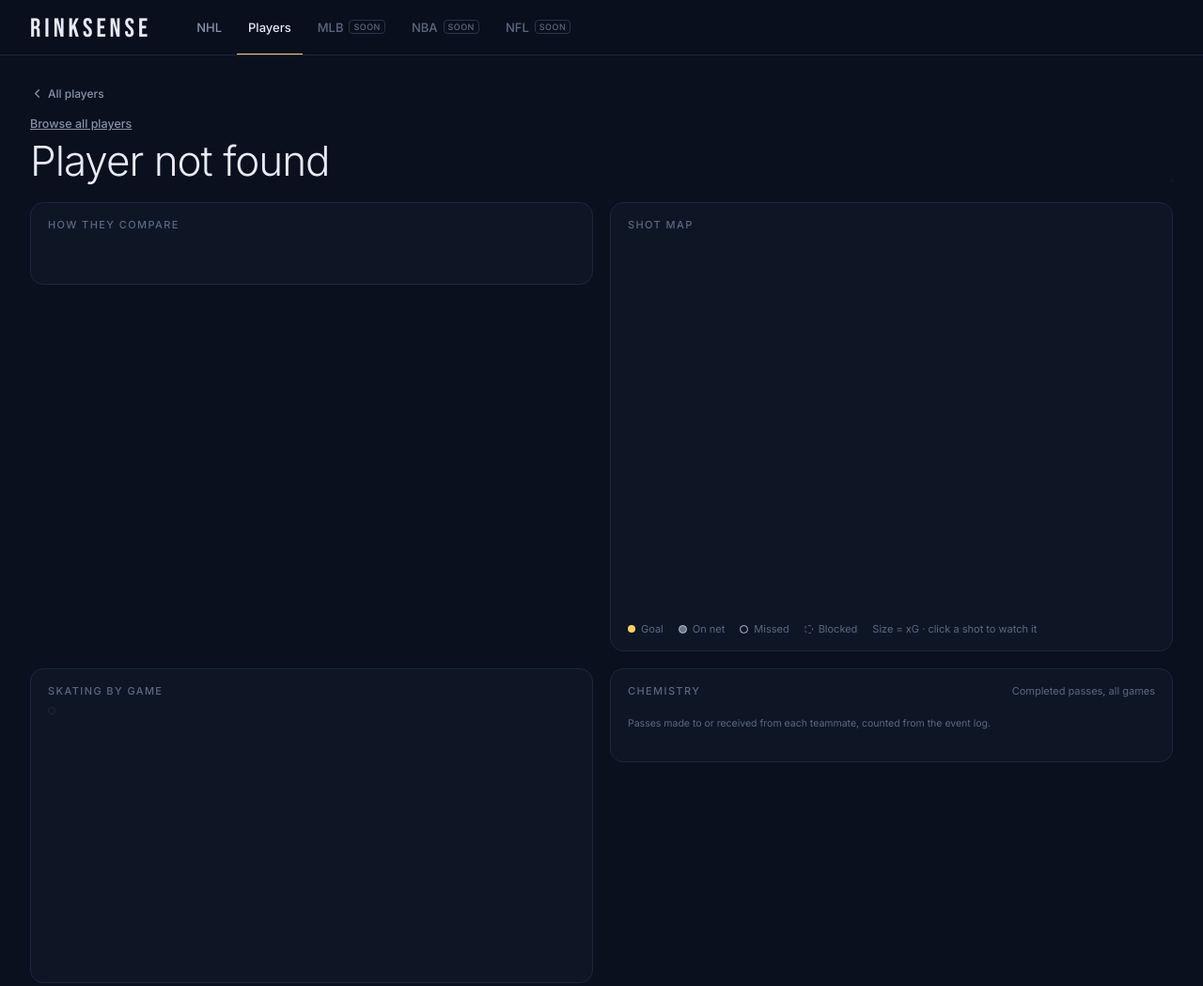
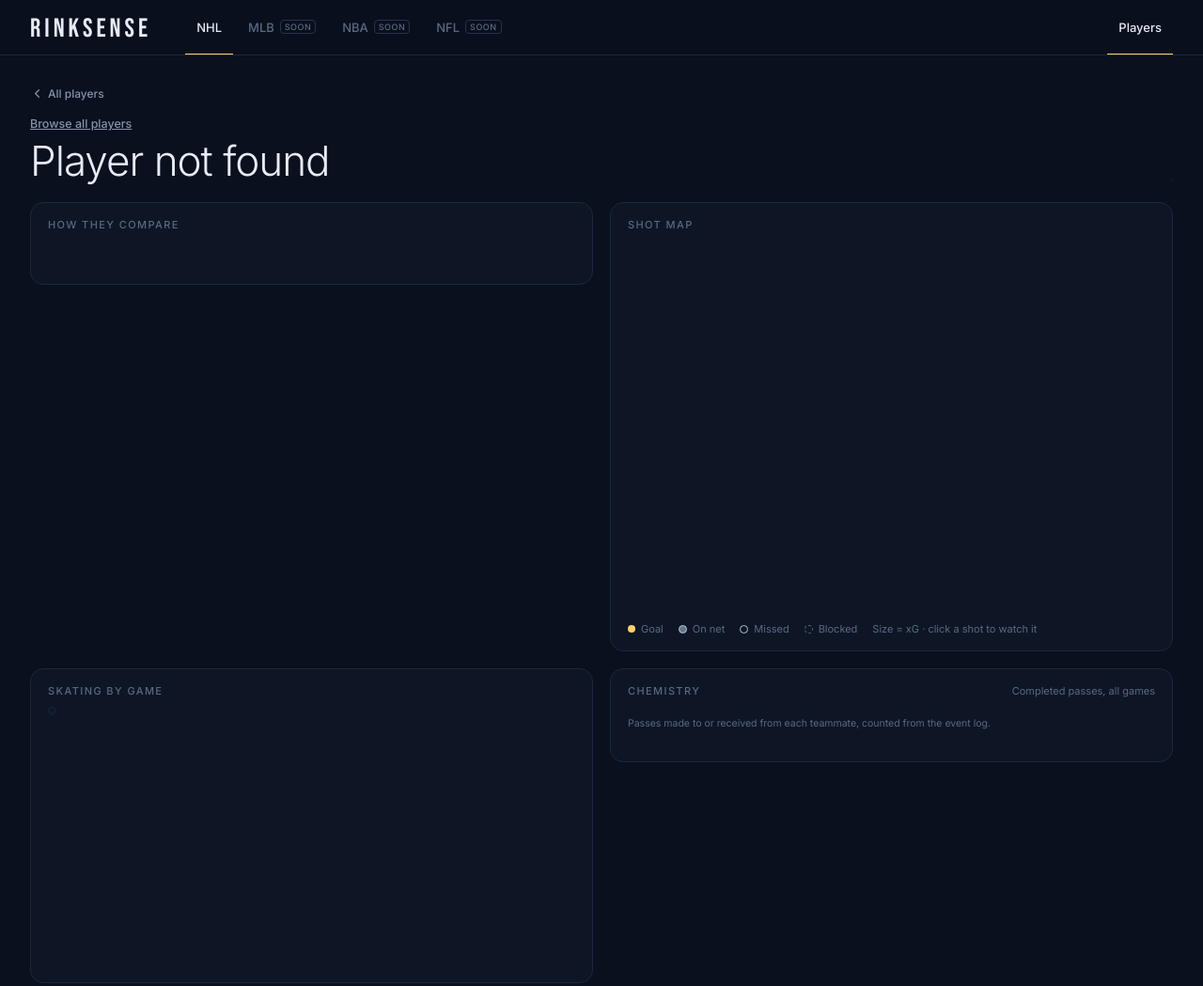
Before and after one commit to JosephMossey/rinksense, a plain HTML site: page player.html in a window 1280 px wide. Shown: the top 1049 px of the page at 94% size. Drawn offline with Linux system fonts and the light colour scheme.

Commit message:
Move Players link out of the sports nav

```diff
--- a/player.html
+++ b/player.html
@@ -16,12 +16,12 @@
   <div class="navin">
     <a class="brand" href="index.html">RINKSENSE</a>
     <div class="sports">
-      <a class="sport" href="index.html">NHL</a>
-      <a class="sport on" href="players.html">Players</a>
+      <a class="sport on" href="index.html">NHL</a>
       <span class="sport soon">MLB<em>Soon</em></span>
       <span class="sport soon">NBA<em>Soon</em></span>
       <span class="sport soon">NFL<em>Soon</em></span>
     </div>
+    <div class="navlinks"><a class="navlink on" href="players.html">Players</a></div>
   </div>
 </nav>
 
--- a/styles.css
+++ b/styles.css
@@ -331,5 +331,10 @@ td.mvempty { text-align: left; color: var(--dim); font-weight: 400; padding: 12p
 .gfoot .gstat + .gstat { margin-left: 0; }
 .sitefoot .mlinkfoot { color: var(--muted); }
 
-/* nav: Players link next to NHL; on phones keep only the first "soon" sport */
+/* nav: site links (Players) on the right, apart from the sports; on phones keep only the first "soon" sport */
+.navlinks { margin-left: auto; display: flex; gap: 4px; height: 100%; }
+.navlink { display: flex; align-items: center; padding: 0 12px; font-size: 13px; font-weight: 500; color: var(--muted); text-decoration: none; border-bottom: 1.5px solid transparent; }
+.navlink:hover { color: var(--text); }
+.navlink.on { color: var(--text); border-bottom-color: var(--gold); }
+@media (max-width: 760px) { .navlink { padding: 0 8px; } }
 @media (max-width: 480px) { .sport.soon + .sport.soon { display: none; } }
```
Also changed, not shown: game.html (+1 -1 lines), index.html (+1 -1 lines), methods.html (+1 -1 lines), players.html (+2 -2 lines), report.html (+1 -1 lines).
